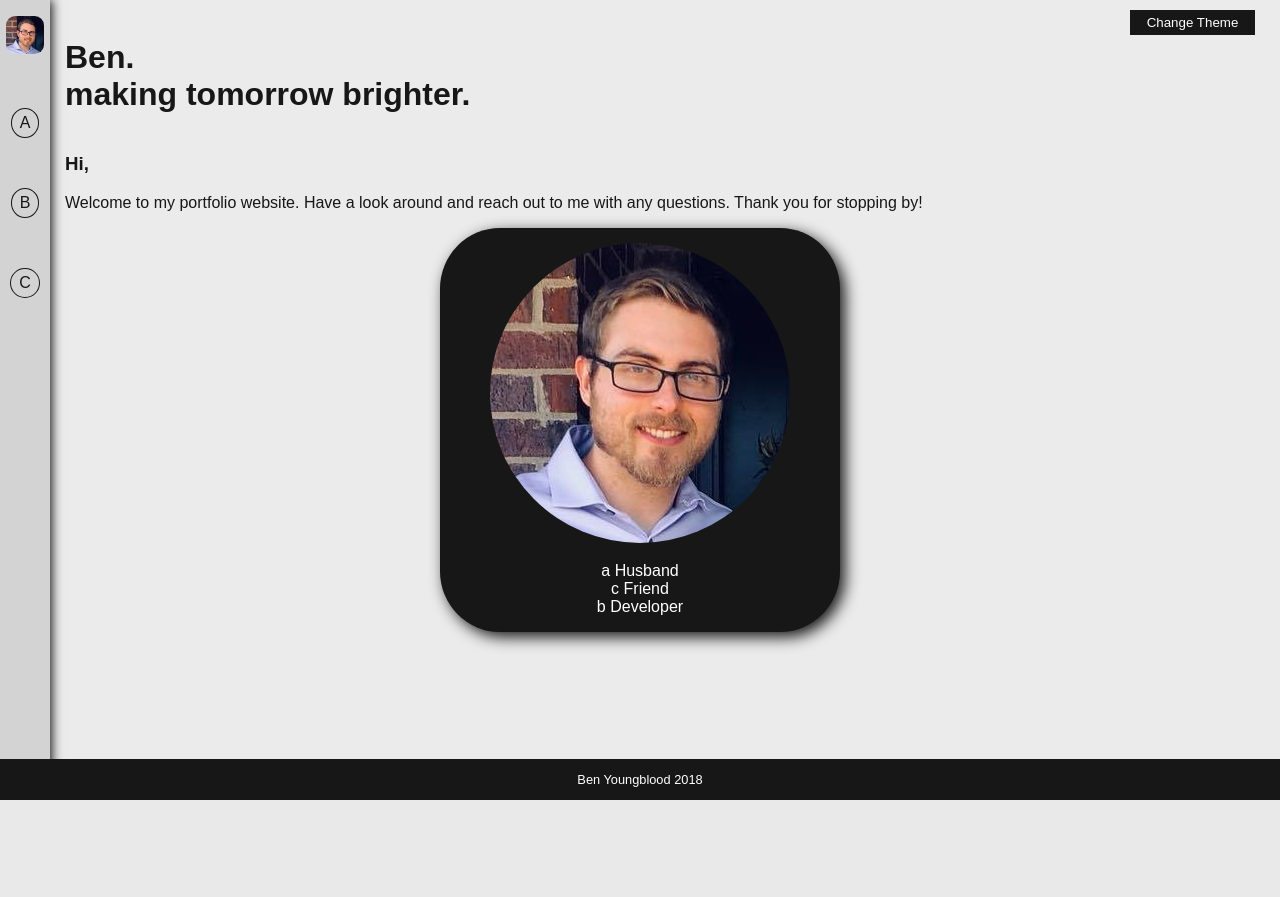
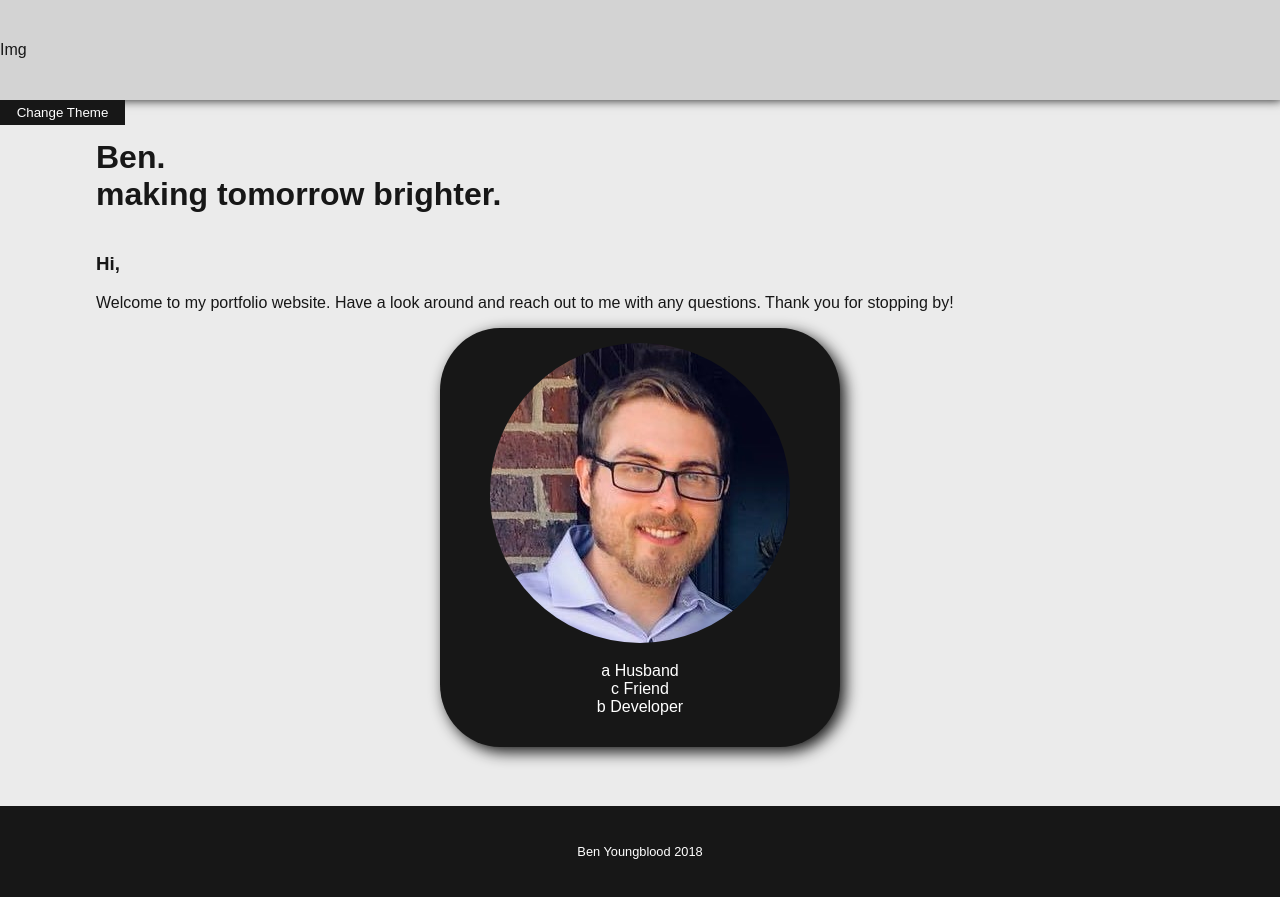
Before and after one commit to Benstrocity/portfolio, a PHP site: page / in a window 1280 px wide. Before the commit the page ends 800 px from the top, so only its background shows below. Run offline with PHP 8.4, Linux system fonts and the light colour scheme.

Commit message:
re-design of nav menu, begin toggle menu functionality

```diff
--- a/css/styles.css
+++ b/css/styles.css
@@ -3,17 +3,19 @@
 ****/
 
 /* Set primary styles for body content */
-html, body {
-    display: flex;
-    flex-direction: column;
-    font-family: Arial, sans-serif;
-    height: 100%;
-    margin: 0;
+html {
+    min-height: 100%;
+    position: relative;
     box-sizing: border-box;
     box-sizing: padding-box;
+}
+
+body {
+    margin: 0;
+    font-family: Arial, sans-serif;
     background-color: rgb(235,235,235);
     color: #171717;
-    overflow-x: hidden;
+    margin-bottom: 150px;
 }
 /* Remove padding from unordered list tags */
 ul {
@@ -32,31 +34,43 @@ a {
 
 /* Display main page wrappers as flex */
 #mainWrapper {
-    margin-left: 65px;
-    width: 75%;
+    margin: auto;
+    width: 85%;
 }
 /* Cross site navigation styles */
 #mainNav {
-    text-align: center;
+    display: flex;
     background-color: lightgray;
-    height: 100vh;
-    min-height: 100%;
-    width: 50px;
-    position: absolute;
-    left: 0;
     z-index: 2;
+    height: 100px;
     box-shadow: 2px 0 10px;
-    overflow-y: hidden
+    position: relative;
 }
 
 #mainNav img {
-    width: 75%;
+    width: 25%;
     border-radius: 25%;
     transition: .5s;
 }
 /* Add padding to separate nav items */
+#mainNav ul {
+    display: none;
+    align-items: center;
+}
+
+#mainNav span {
+    align-self: center;
+    margin-right: 20px;
+}
+
 #mainNav li {
-    padding-bottom: 50px;
+    padding: 0 10px 0 10px;
+}
+
+.aboutLi,
+.skillsLi,
+.portLi {
+    animation: slideFromRight 1s;
 }
 
 .navLi a {
@@ -121,7 +135,8 @@ h2 {
 
 #profileImage {
     text-align: center;
-    margin: 0 auto 65px auto;
+    margin: auto auto 50px auto;
+    padding-bottom: 15px;
     width: 50%;
     max-width: 400px;
     min-width: 200px;
@@ -143,9 +158,8 @@ h2 {
 }
 /* This button/feature only displays with JavaScript */
 #colorChanger {
-    position: fixed;
-    right: 25px;
-    top: 10px;
+    position: absolute;
+    bottom: -25px;
 }
 
 #colorChanger button {
@@ -154,12 +168,12 @@ h2 {
     width: 125px;
     color: rgb(255,255,255);
     background-color: #171717;
-    transition: transform 0.5s ease;
+    transition: 0.5s ease;
 }
 
 #colorChanger button:hover {
-    transform: scale(1.25);
-    transition: transform: 1s ease;
+    opacity: .75;
+    transition: .5s ease;
     cursor: pointer;
 }
 
@@ -254,10 +268,10 @@ h2 {
     text-align: center;
     font-size: .8rem;
     width: 100%;
+    padding: 25px 0 25px 0;
     position: absolute;
+    left: 0;
     bottom: 0;
-    left: 0;
-    z-index: 3;
 }
 
 /* keyframes for various animations */
@@ -291,6 +305,20 @@ h2 {
 @-webkit-keyframes slideInContent {
     from {opacity: 0;
           transform: translateX(-20px);}
+    to {opacity: 1;
+        transform: translateY(0);}
+}
+
+@keyframes slideFromRight {
+    from {opacity: 0;
+          transform: translateX(20px);}
+    to {opacity: 1;
+        transform: translateY(0);}
+}
+
+@-webkit-keyframes slideFromRight {
+    from {opacity: 0;
+          transform: translateX(20px);}
     to {opacity: 1;
         transform: translateY(0);}
 }
--- a/index.html
+++ b/index.html
@@ -14,6 +14,11 @@
                 <li class='navLi skillsLi'><a href='#'>B</a></li>
                 <li class='navLi portLi'><a href='#'>C</a></li>
             </ul>
+            <span id='toggle'>Img</span>
+            <div id='colorChanger'>
+                <!--JavaScript theme change-->
+                <!--If JavaScript not available, code will not display and default theme will load-->
+            </div>
         </nav>
 
         <div id='mainWrapper'>
@@ -45,10 +50,6 @@
             </ul>
         </div>
 
-        <div id='colorChanger'>
-            <!--JavaScript theme change-->
-            <!--If JavaScript not available, code will not display and default theme will load-->
-        </div>
 
         <footer id='mainFooter'>
             <p>Ben Youngblood 2018</p>
@@ -56,5 +57,6 @@
 
         <script src='js/theme.js'></script>
         <script src='js/ajax.js'></script>
+        <script src='js/menu.js'></script>
 	</body>
 </html>
--- /dev/null
+++ b/js/menu.js
@@ -0,0 +1,8 @@
+const toggleMenu = document.querySelector('#mainNav span');
+const navUL = document.querySelector('#mainNav ul');
+
+toggleMenu.addEventListener('click', () => {
+    navUL.style.display = 'flex';
+    navUL.style.animation = 'slideFromRight 1s';
+    toggleMenu.style.display = 'none';
+});
```
